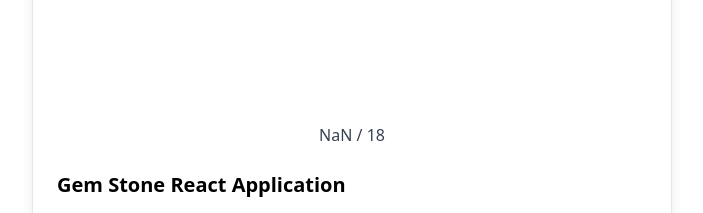
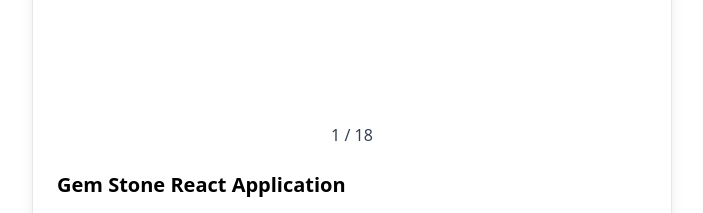
Before and after one commit to daydinn/MyPortfolio, a React (Create React App) app: page / in a window 1280 px wide. Shown: the part 1660-1873 px from the top of the page, without its empty margins (288-991 px from the left). Built offline with nearby package versions, Linux system fonts and the light colour scheme.

Commit message:
Image order Nan Error fixed

```diff
--- a/src/components/Projects.js
+++ b/src/components/Projects.js
@@ -176,7 +176,7 @@ const Projects = () => {
       [projectIndex]:
         prevState[projectIndex] !== undefined
           ? (prevState[projectIndex] + 1) % images.length
-          : 1,
+          : 0,
     }));
   };
 
@@ -255,7 +255,10 @@ const Projects = () => {
                 />
               </div>
               <div className="text-center text-gray-700 mt-2">
-                {currentImageIndex[projectIndex] + 1} / {project.images.length}
+                {currentImageIndex[projectIndex] !== undefined
+                  ? currentImageIndex[projectIndex] + 1
+                  : 1}{" "}
+                / {project.images.length}
               </div>
               <div className="p-6">
                 <h3 className="text-xl font-semibold mb-2">{project.title}</h3>
```
